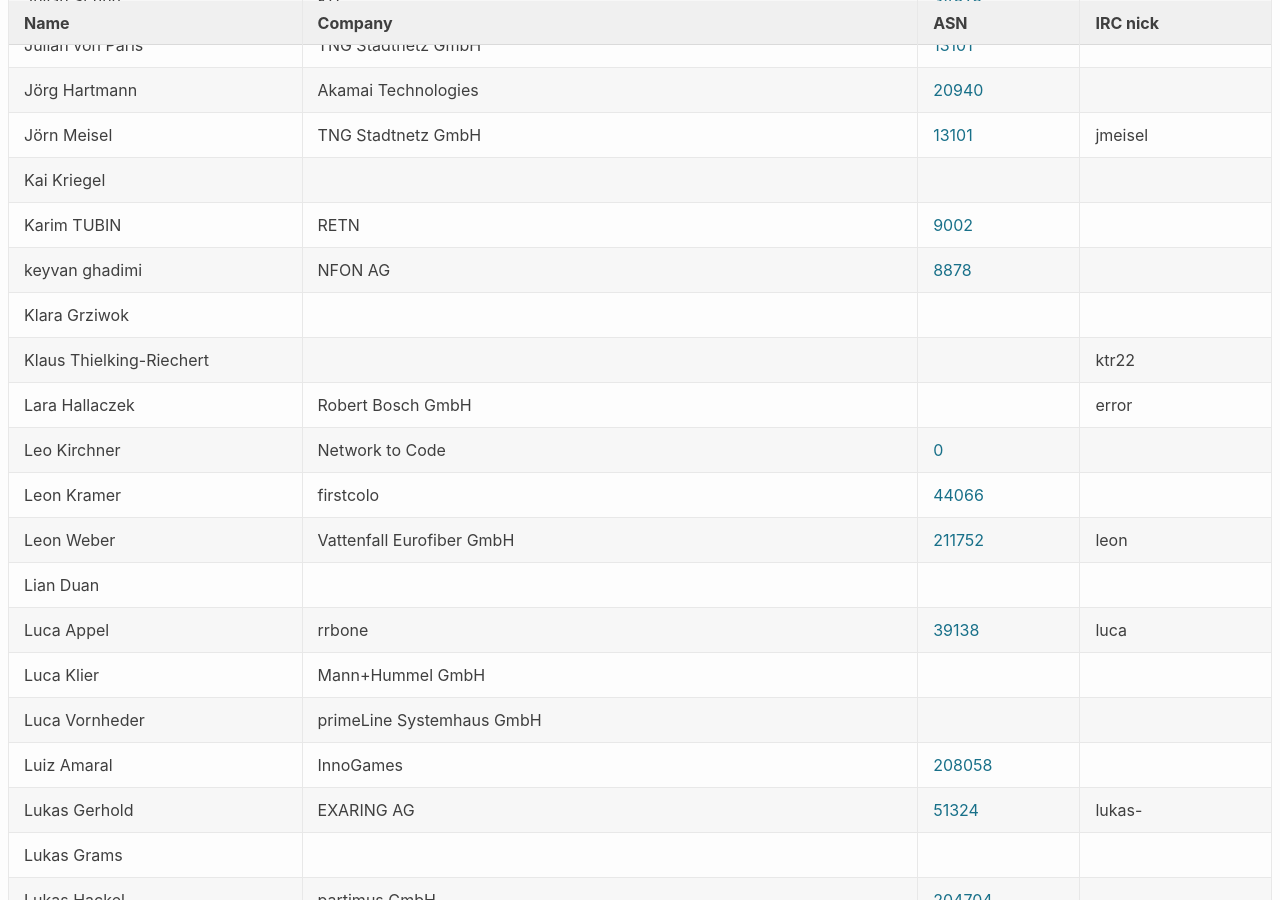
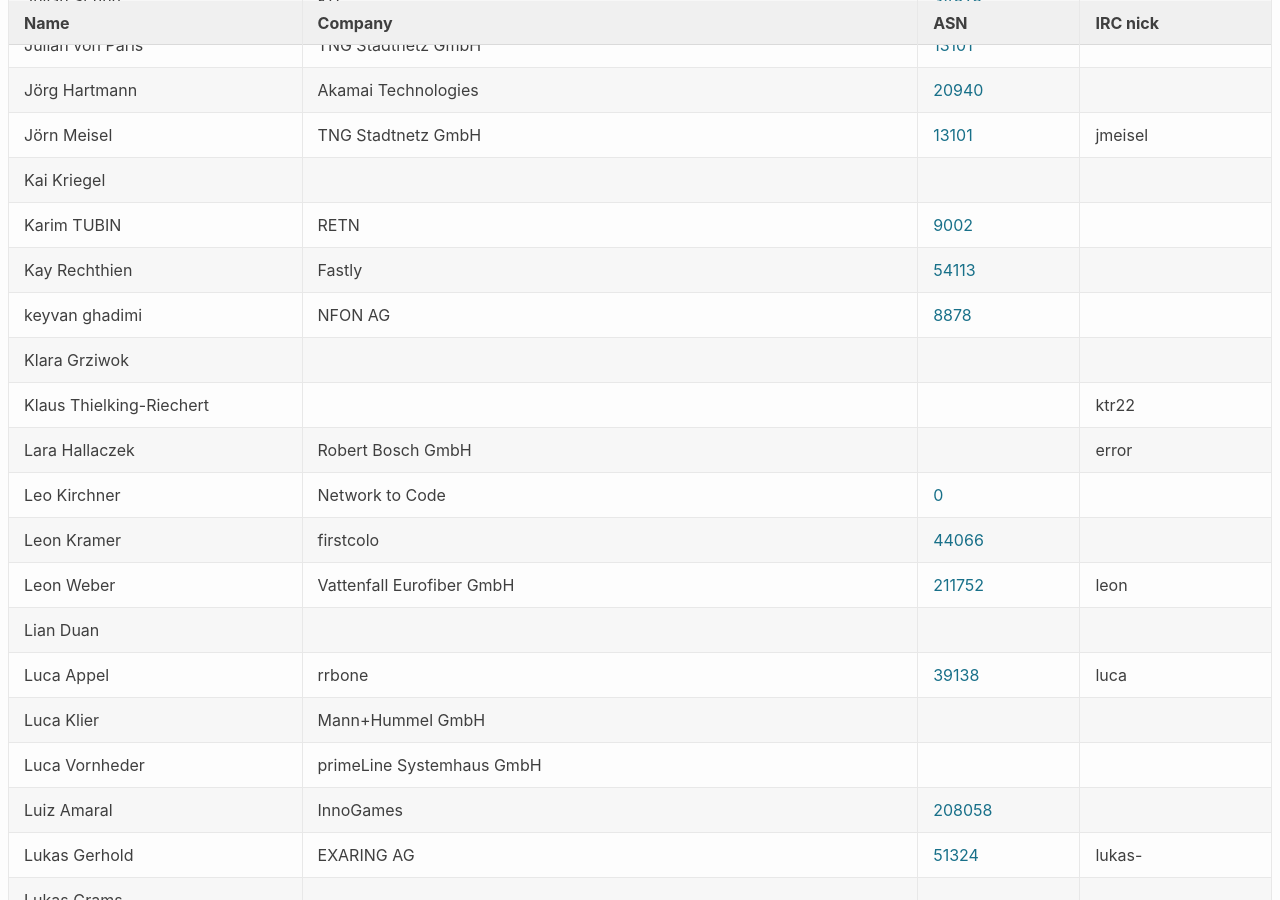
Before and after one commit to denog/pretix-attendeelist, a Jekyll site: the page built from denog15/index.md, in a window 1280 px wide and 900 px high, scrolled down 5104 px. Built offline with Jekyll 4.4.1, drawn with Linux system fonts in a browser that asks for light colours.

Commit message:
Latest data: Mon Oct 16 08:30:32 UTC 2023

```diff
--- a/_data/attendees_denog15_onsite.json
+++ b/_data/attendees_denog15_onsite.json
@@ -690,6 +690,12 @@
     "asn": "9002"
   },
   {
+    "name": "Kay Rechthien",
+    "company": "Fastly",
+    "irc": null,
+    "asn": "54113"
+  },
+  {
     "name": "keyvan ghadimi",
     "company": "NFON AG",
     "irc": null,
```
